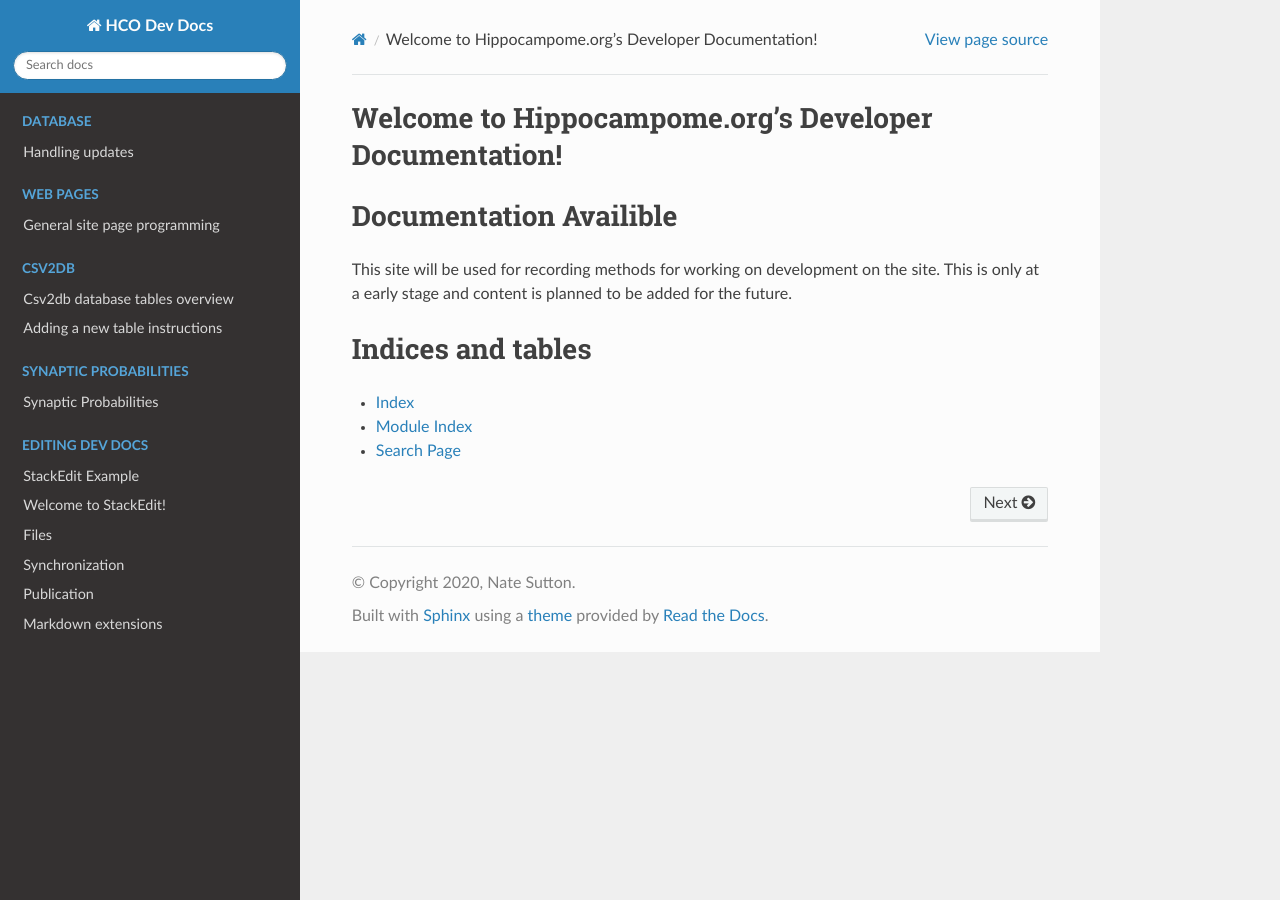
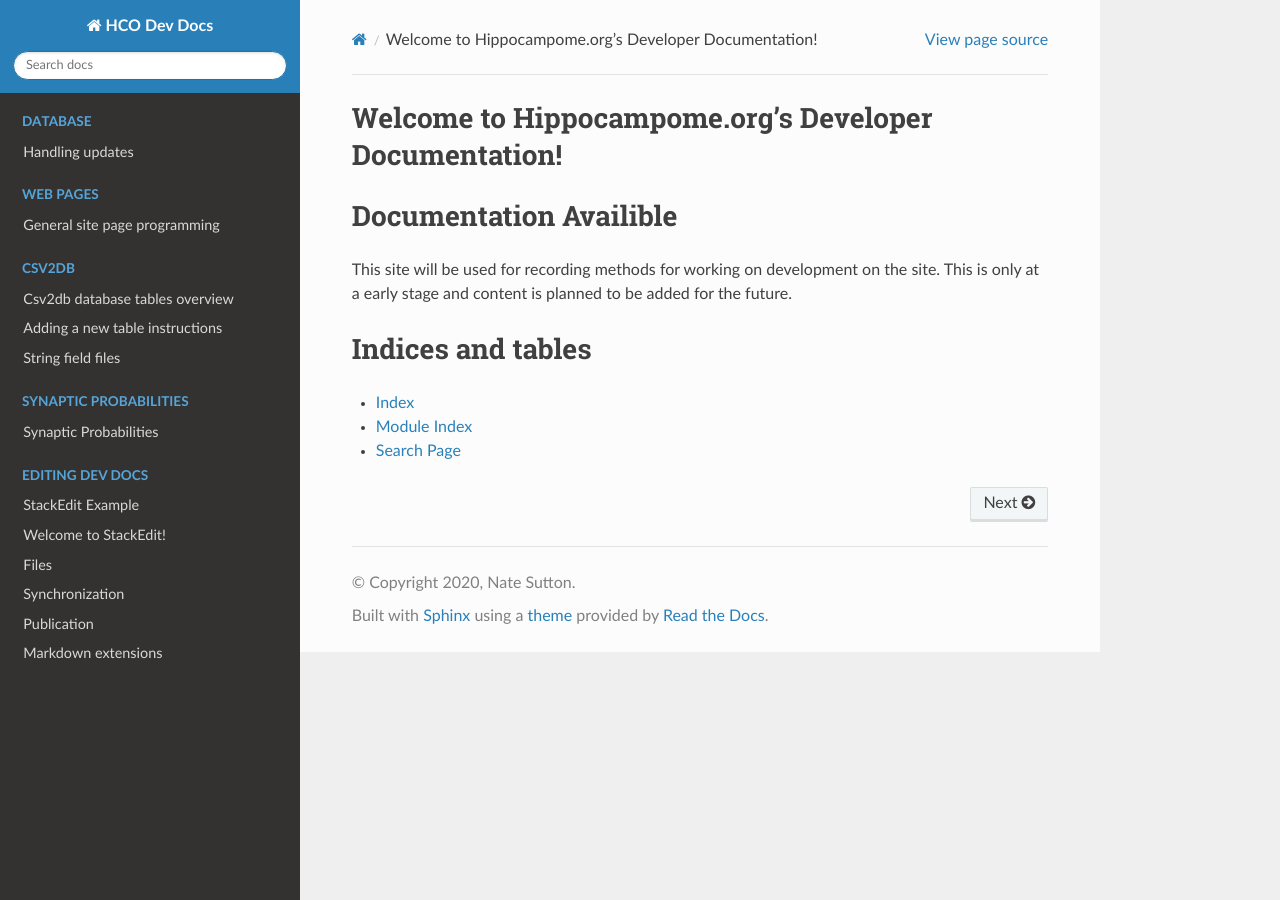
Before and after one commit to Hippocampome-Org/hco_dev_docs, a Sphinx documentation site: the page built from docs/index.rst, in a window 1280 px wide. Built offline with Sphinx 7.4.7 and the Read the Docs theme 2.0.0, drawn with Linux system fonts in a browser that asks for light colours.

Commit message:
Update index.rst

```diff
--- a/docs/index.rst
+++ b/docs/index.rst
@@ -28,6 +28,7 @@ Welcome to Hippocampome.org's Developer Documentation!
 
     csv2db/tables_overview
     csv2db/add_table
+    csv2db/string_field
 
 .. toctree::
     :hidden:
```
